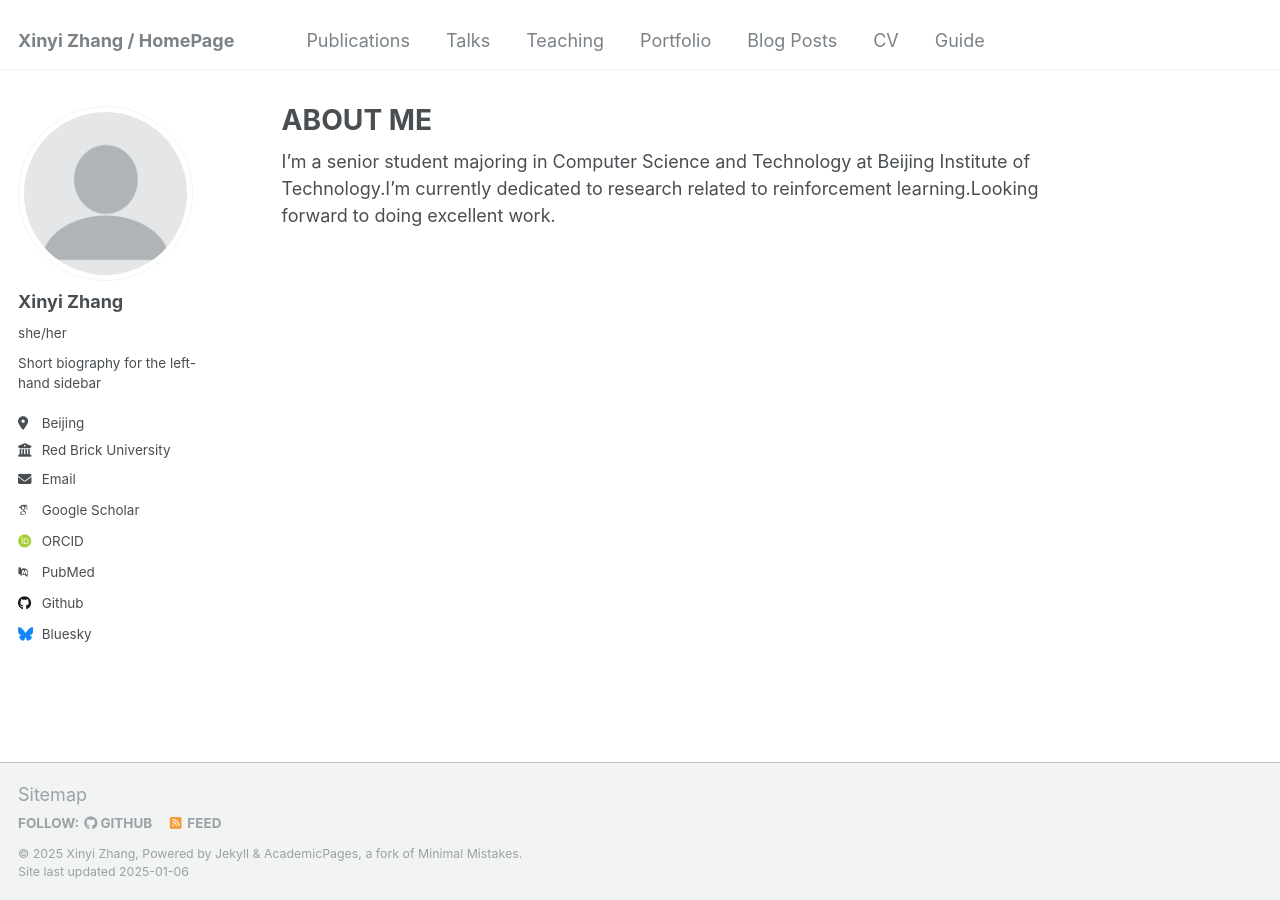
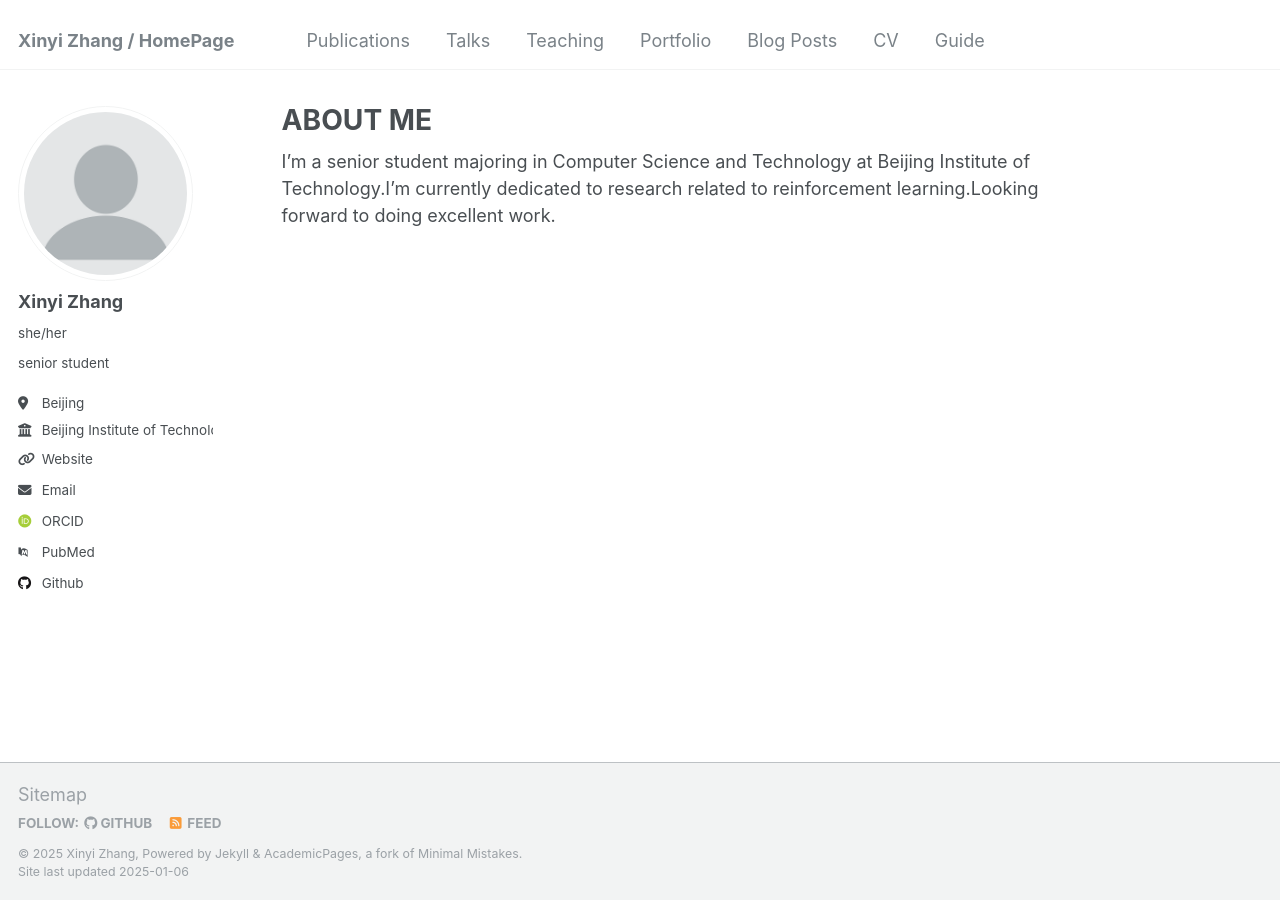
Before and after one commit to zxylijinbu/zxylijinbu.github.io, a Jekyll site: the page built from _pages/about.md, in a window 1280 px wide. Built offline with Jekyll 4.4.1, drawn with Linux system fonts in a browser that asks for light colours; some web fonts are replaced.

Commit message:
Update _config.yml

```diff
--- a/_config.yml
+++ b/_config.yml
@@ -24,15 +24,15 @@ author:
   avatar           : "profile.png"
   name             : "Xinyi Zhang"
   pronouns         : "she/her"
-  bio              : "Short biography for the left-hand sidebar"
+  bio              : "senior student"
   location         : "Beijing"
-  employer         : "Red Brick University"
-  uri              : # URL
+  employer         : "Beijing Institute of Technology"
+  uri              :  https://zxylijinbu.github.io//
   email            : "xinyi9283@gmail.com"
 
   # Academic websites
   arxiv            : # URL - Update with the correct link to your profile
-  googlescholar    : "https://scholar.google.com/citations?user=PS_CX0AAAAAJ"
+  googlescholar    : # "https://scholar.google.com/citations?user=PS_CX0AAAAAJ"
   impactstory      : # URL
   orcid            : "http://orcid.org/yourorcidurl"
   semantic         : # URL
@@ -44,12 +44,12 @@ author:
   bitbucket        : # Username - Update with your username on the site
   codepen          : # Username
   dribbble         : # Username
-  github           : "academicpages"
+  github           : "zxylijinbu"
   kaggle           : # Username
   stackoverflow    : # User number or user number and name (i.e., use "1" or "1/jeff-atwood")
 
   # Social media
-  bluesky          : "bsky.app" # Replace this with you Bluesky username
+  bluesky          : # "bsky.app" # Replace this with you Bluesky username
   facebook         : # Username
   flickr           : # Username
   foursquare       : # Username
```
